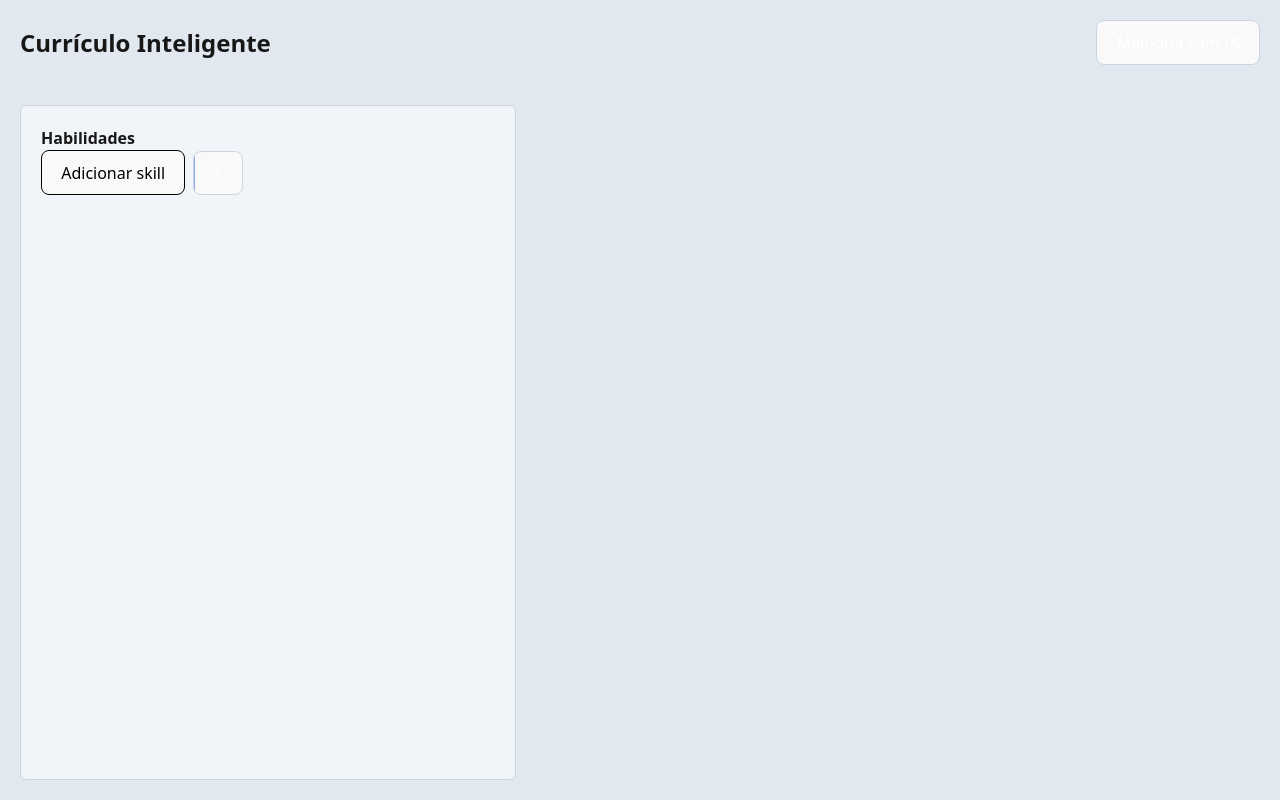
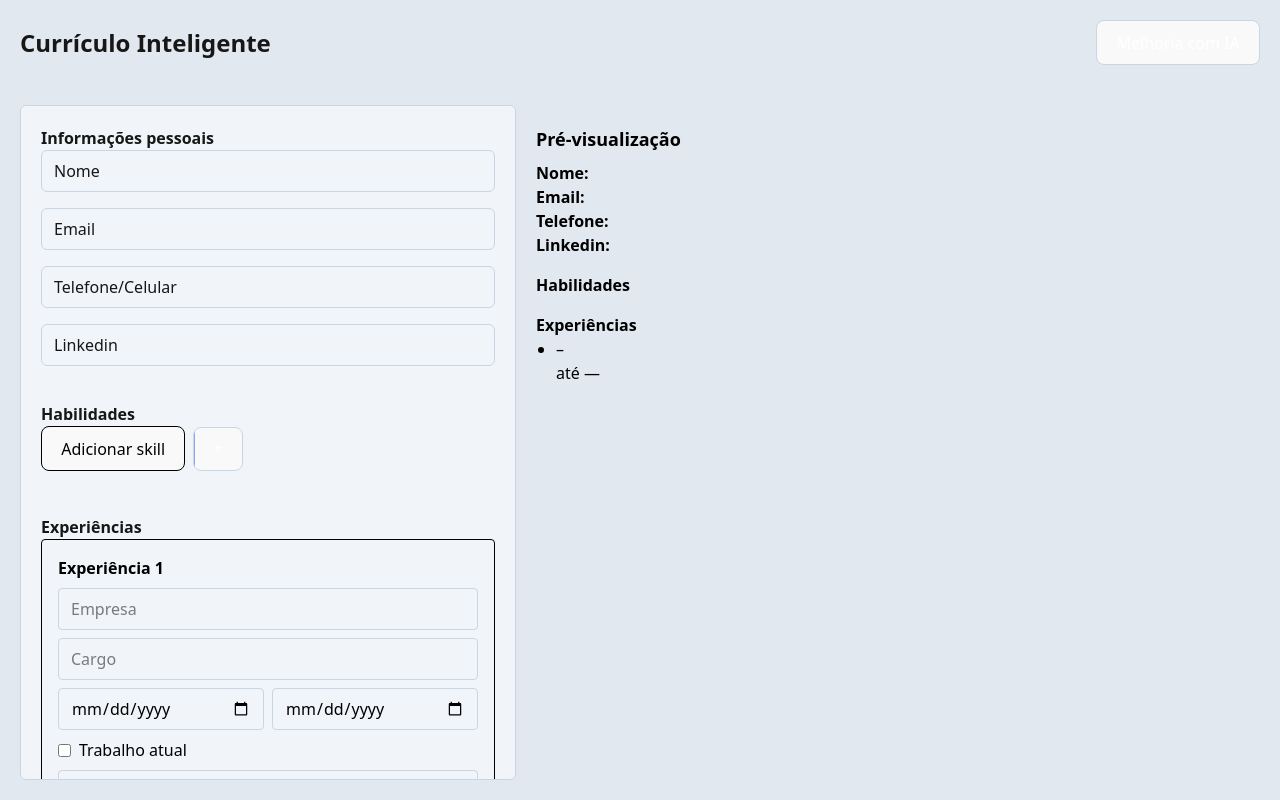
Before and after one commit to Projeto-Desenvolve-Alunos/Curriculo-Inteligente, a React (Vite) app: page / in a window 1280 px wide. Built offline with nearby package versions, Linux system fonts and the light colour scheme.

Commit message:
feat: adding experience to form

```diff
--- a/package.json
+++ b/package.json
@@ -17,7 +17,8 @@
     "postcss": "^8.5.6",
     "react": "^19.1.1",
     "react-dom": "^19.1.1",
-    "tailwindcss": "^4.1.13"
+    "tailwindcss": "^4.1.13",
+    "yup": "^1.7.0"
   },
   "devDependencies": {
     "@eslint/js": "^9.33.0",
--- a/src/components/form/experience.tsx
+++ b/src/components/form/experience.tsx
@@ -1,76 +1,50 @@
-import React, { useState } from "react";
+import type { TExperience } from "../../interfaces/form.interfaces";
+import { ThemeBorder, ThemeButton } from "../../styles/theme";
 
-interface Experiencia {
-  empresa: string;
-  cargo: string;
-  inicio: string;
-  fim: string;
-  atual: boolean;
-  descricao: string;
+type ExperienceProps = {
+  value: TExperience[];
+  onChange: (experiencias: TExperience[]) => void;
+};
+
+const ExperienceForm = ({ value, onChange }: ExperienceProps) => {
+  const handleChange = (
+    index: number,
+    field: keyof TExperience,
+    newValue: string | boolean
+  ) => {
+    const copy = [...value];
+    const exp = { ...copy[index], [field]: newValue };
+
+    if (field === "atual" && newValue === true) exp.fim = "";
+
+    if (field === "fim" && newValue) {
+      const inicio = new Date(copy[index].inicio);
+      const fim = new Date(newValue as string);
+      if (inicio && fim && fim < inicio) {
+        alert("A data final não pode ser anterior à data de início.");
+        exp.fim = "";
+      }
     }
 
-const FormExperiencia: React.FC = () => {
-  const [experiencias, setExperiencias] = useState<Experiencia[]>([
-    { empresa: "", cargo: "", inicio: "", fim: "", atual: false, descricao: "" },
-  ]);
+    copy[index] = exp;
+    onChange(copy);
+  };
 
-  // Adicionar uma nova experiência
-  const adicionarExperiencia = () => {
-    setExperiencias([
-      ...experiencias,
+  const addExperience = () => {
+    onChange([
+      ...value,
       { empresa: "", cargo: "", inicio: "", fim: "", atual: false, descricao: "" },
     ]);
   };
 
-  // Remover a última experiência
-  const removerUltimaExperiencia = () => {
-    if (experiencias.length > 1) {
-      setExperiencias(experiencias.slice(0, -1));
-    }
-  };
-
-  // Atualizar os campos de cada experiência
-  const handleChange = (index: number, field: keyof Experiencia, value: string | boolean) => {
-    const novasExperiencias = [...experiencias];
-    const experiencia = { ...novasExperiencias[index], [field]: value };
-
-    // Se marcar "trabalho atual", limpa o campo fim
-    if (field === "atual" && value === true) {
-      experiencia.fim = "";
-    }
-
-    // Validação: fim não pode ser antes do início
-    if (field === "fim" && value) {
-      const inicio = new Date(novasExperiencias[index].inicio);
-      const fim = new Date(value as string);
-
-      if (inicio && fim && fim < inicio) {
-        alert("A data final não pode ser anterior à data de início.");
-        experiencia.fim = "";
-      }
-    }
-
-    novasExperiencias[index] = experiencia;
-    setExperiencias(novasExperiencias);
-  };
-
-  const handleSubmit = () => {
-    for (const exp of experiencias) {
-      if (!exp.empresa || !exp.cargo || !exp.inicio) {
-        alert("Preencha os campos obrigatórios (Empresa, Cargo e Data de Início).");
-        return;
-      }
-    }
-    console.log("Experiências salvas:", experiencias);
-    alert("Experiências salvas com sucesso!");
+  const removeExperience = (index: number) => {
+    onChange(value.filter((_, i) => i !== index));
   };
 
   return (
-    <div className="p-6 max-w-3xl mx-auto bg-white shadow rounded">
-      <h2 className="text-xl font-bold mb-4">Experiências Profissionais</h2>
-
-      {experiencias.map((exp, index) => (
-        <div key={index} className="border p-4 rounded mb-4 bg-gray-50">
+    <div className="flex flex-col gap-4">
+      {value.map((exp, index) => (
+        <div key={index} className="rounded border p-4">
           <h3 className="font-semibold mb-2">Experiência {index + 1}</h3>
 
           <input
@@ -78,8 +52,7 @@ const FormExperiencia: React.FC = () => {
             placeholder="Empresa"
             value={exp.empresa}
             onChange={(e) => handleChange(index, "empresa", e.target.value)}
-            className="w-full border p-2 mb-2 rounded"
-            required
+            className={`${ThemeBorder.default} w-full rounded mb-2 px-3 py-2`}
           />
 
           <input
@@ -87,8 +60,7 @@ const FormExperiencia: React.FC = () => {
             placeholder="Cargo"
             value={exp.cargo}
             onChange={(e) => handleChange(index, "cargo", e.target.value)}
-            className="w-full border p-2 mb-2 rounded"
-            required
+            className={`${ThemeBorder.default} w-full rounded mb-2 px-3 py-2`}
           />
 
           <div className="flex gap-2 mb-2">
@@ -96,16 +68,14 @@ const FormExperiencia: React.FC = () => {
               type="date"
               value={exp.inicio}
               onChange={(e) => handleChange(index, "inicio", e.target.value)}
-              className="border p-2 rounded w-1/2"
-              required
+              className={`${ThemeBorder.default} w-1/2 rounded px-3 py-2`}
             />
-
             <input
               type="date"
               value={exp.fim}
+              disabled={exp.atual}
               onChange={(e) => handleChange(index, "fim", e.target.value)}
-              className="border p-2 rounded w-1/2"
-              disabled={exp.atual}
+              className={`${ThemeBorder.default} w-1/2 rounded px-3 py-2`}
             />
           </div>
 
@@ -119,38 +89,31 @@ const FormExperiencia: React.FC = () => {
           </label>
 
           <textarea
-            placeholder="Descrição das atividades"
+            placeholder="Descrição"
             value={exp.descricao}
             onChange={(e) => handleChange(index, "descricao", e.target.value)}
-            className="w-full border p-2 rounded"
+            className={`${ThemeBorder.default} w-full rounded px-3 py-2`}
           />
+
+          <button
+            type="button"
+            onClick={() => removeExperience(index)}
+            className={`${ThemeButton.default} bg-red-600 mt-2 px-3 py-1 text-sm text-white hover:bg-red-500`}
+          >
+            🗑 Remover
+          </button>
         </div>
       ))}
 
-      <div className="flex gap-2">
       <button
         type="button"
-          onClick={adicionarExperiencia}
+        onClick={addExperience}
+        className={`${ThemeButton.default} bg-indigo-600 px-3 py-2 text-white hover:bg-indigo-500`}
       >
         + Adicionar Experiência
       </button>
-
-        <button
-          type="button"
-          onClick={removerUltimaExperiencia}
-        >
-          Remover Última
-        </button>
-
-        <button
-          type="button"
-          onClick={handleSubmit}
-        >
-          Salvar
-        </button>
-      </div>
     </div>
   );
 };
 
-export default FormExperiencia;
+export default ExperienceForm;
--- /dev/null
+++ b/src/components/form/personalInfo/personaInfo.tsx
@@ -0,0 +1,47 @@
+import { ThemeBorder } from "../../../styles/theme";
+import type { TPersonalInfo } from "../../../interfaces/form.interfaces";
+
+type PersonalInfoProps = {
+  value: TPersonalInfo;
+  onChange: (info: TPersonalInfo) => void;
+};
+
+const PersonalInfo = ({ value, onChange }: PersonalInfoProps) => {
+  const handleChange = (
+    e: React.ChangeEvent<HTMLInputElement>,
+    field: keyof TPersonalInfo
+  ) => {
+    onChange({
+      ...value,
+      [field]: e.target.value,
+    });
+  };
+
+  const inputs: {
+    label: string;
+    field: keyof TPersonalInfo;
+    type: React.HTMLInputTypeAttribute;
+  }[] = [
+    { label: "Nome", field: "name", type: "text" },
+    { label: "Email", field: "email", type: "email" },
+    { label: "Telefone/Celular", field: "phone", type: "tel" },
+    { label: "Linkedin", field: "linkedin", type: "text" },
+  ];
+
+  return (
+    <div className="flex flex-col gap-4">
+      {inputs.map((i) => (
+        <input
+          key={i.field}
+          type={i.type}
+          placeholder={i.label}
+          value={value[i.field] ?? ""}
+          onChange={(e) => handleChange(e, i.field)}
+          className={`${ThemeBorder.default} flex-1 rounded-md bg-slate-100 py-2 px-3 text-black placeholder-neutral-900`}
+        />
+      ))}
+    </div>
+  );
+};
+
+export default PersonalInfo;
--- a/src/components/form/skillMultiselect/skillMultiselect.tsx
+++ b/src/components/form/skillMultiselect/skillMultiselect.tsx
@@ -8,7 +8,7 @@ import {
 import { useState, type ChangeEvent } from "react";
 import { XMarkIcon } from "@heroicons/react/20/solid";
 import type { TSkill } from "../../../interfaces/form.interfaces";
-import { ThemeBorder, ThemeButton, ThemeTypography } from "../../../styles/theme";
+import { ThemeBorder, ThemeButton } from "../../../styles/theme";
 import {
   SkillMultiSelectStyles,
   SkillName,
--- a/src/components/layout/layout.style.tsx
+++ b/src/components/layout/layout.style.tsx
@@ -18,7 +18,7 @@ const HeaderCV = () => {
 
 const ContainerCV: React.FC<IChildrenProps> = ({ children }) => {
   return (
-    <div className="flex flex-1 w-full bg-slate-200 p-5">
+    <div className="flex flex-1 w-full overflow-y-auto  bg-slate-200 p-5">
       {children}
     </div>
   )
@@ -27,7 +27,7 @@ const ContainerCV: React.FC<IChildrenProps> = ({ children }) => {
 const FormSection: React.FC<IChildrenProps> = ({ children }) => {
   return (
     <div
-      className={`w-2/5 p-5 ${ThemeBorder.default} rounded-md bg-slate-100 text-black break-words overflow-y-auto`}
+      className={`w-2/5 p-5 ${ThemeBorder.default} rounded-md bg-slate-100 text-black break-words overflow-y-auto flex flex-col gap-3`}
     >
       {children}
     </div>
--- a/src/components/layout/layout.tsx
+++ b/src/components/layout/layout.tsx
@@ -1,33 +1,93 @@
 import { useState } from "react";
 import SkillsMultiSelect from "../form/skillMultiselect/skillMultiselect";
-import { ContainerCV, FormLabels, FormSection, HeaderCV, PreviewSection } from "./layout.style";
-import type { TSkill } from "../../interfaces/form.interfaces";
+import PersonalInfo from "../form/personalInfo/personaInfo";
+
+import {
+  ContainerCV,
+  FormLabels,
+  FormSection,
+  HeaderCV,
+  PreviewSection
+} from "./layout.style";
+
+import type { TSkill, TPersonalInfo, TExperience } from "../../interfaces/form.interfaces";
+import ExperienceForm from "../form/experience";
 
 const Layout: React.FC = () => {
   const [skills, setSkills] = useState<TSkill[]>([]);
-  console.log(skills)
-  const changeSkills = (values: TSkill[]) => {
-    setSkills(values);
-  }
+
+  const [personalInfo, setPersonalInfo] = useState<TPersonalInfo>({
+    name: "",
+    email: "",
+    phone: "",
+    linkedin: "",
+  });
+
+  const [experiences, setExperiences] = useState<TExperience[]>([
+    { empresa: "", cargo: "", inicio: "", fim: "", atual: false, descricao: "" },
+  ]);
 
   return (
     <div className="flex flex-col h-screen">
       <HeaderCV />
       <ContainerCV>
         <FormSection>
-          <FormLabels>Habilidades</FormLabels>
-          <SkillsMultiSelect value={skills} onChange={changeSkills} />
+          <div className="mb-6">
+            <FormLabels>Informações pessoais</FormLabels>
+            <PersonalInfo value={personalInfo} onChange={setPersonalInfo} />
+          </div>
+
+          <div className="mb-6">
+            <FormLabels>Habilidades</FormLabels>
+            <SkillsMultiSelect value={skills} onChange={setSkills} />
+          </div>
+
+          <div>
+            <FormLabels>Experiências</FormLabels>
+            <ExperienceForm value={experiences} onChange={setExperiences} />
+          </div>
         </FormSection>
+
         <PreviewSection>
-          {skills.map((item) => {
-            return (
-              item.name
-            )
-          })}
+          <h2 className="text-lg font-semibold mb-2">Pré-visualização</h2>
+
+          <div className="mb-4">
+            <p><strong>Nome:</strong> {personalInfo.name}</p>
+            <p><strong>Email:</strong> {personalInfo.email}</p>
+            <p><strong>Telefone:</strong> {personalInfo.phone}</p>
+            <p><strong>Linkedin:</strong> {personalInfo.linkedin}</p>
+          </div>
+
+          <div className="mb-4">
+            <h3 className="font-semibold">Habilidades</h3>
+            <ul className="list-disc ml-5">
+              {skills.map((item) => (
+                <li key={item.name}>
+                  {item.name} – {item.level}
+                </li>
+              ))}
+            </ul>
+          </div>
+
+          <div>
+            <h3 className="font-semibold">Experiências</h3>
+            <ul className="list-disc ml-5">
+              {experiences.map((exp, i) => (
+                <li key={i}>
+                  <p><strong>{exp.empresa}</strong> – {exp.cargo}</p>
+                  <p>
+                    {exp.inicio} até{" "}
+                    {exp.atual ? "Atualmente" : exp.fim || "—"}
+                  </p>
+                  <p>{exp.descricao}</p>
+                </li>
+              ))}
+            </ul>
+          </div>
         </PreviewSection>
       </ContainerCV>
     </div>
-  )
-}
+  );
+};
 
 export default Layout;
```
Also changed, not shown: src/components/form/personal-info.tsx (deleted, +0 -119 lines), src/interfaces/form.interfaces.ts (+16 -0 lines), 1 other file (tests, documents, lock files or other folders). Lines whose indentation alone changed are shown as unchanged.
